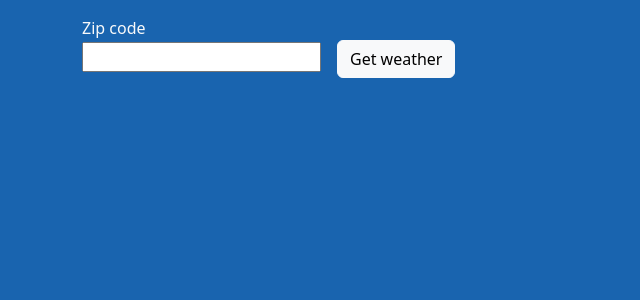
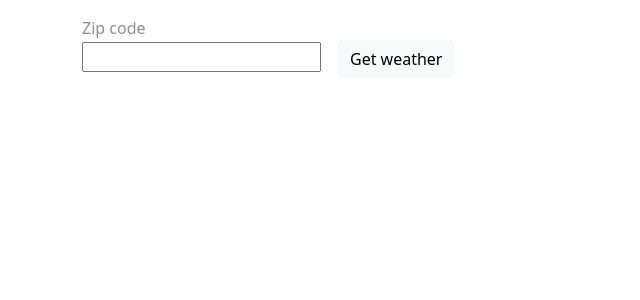
Before and after one commit to big-charter/basic-weather, a Next.js app in the folder src/client/basic-weather-client/: page / in a window 1280 px wide. Shown: the top 300 px of the page, without its empty margins (0-640 px from the left). Built offline with nearby package versions, Linux system fonts and the light colour scheme.

Commit message:
Update color scheme

```diff
--- a/src/client/basic-weather-client/src/styles/styles.css
+++ b/src/client/basic-weather-client/src/styles/styles.css
@@ -1,6 +1,10 @@
 body {
-  background-color: #1964af;
-  color: #f8f9fa;
+  background-color: #ffffff;
+  color: #909090;
+}
+
+.card {
+  background-color: #a9cff4;
 }
 
 .horizontal-scrollable {
```
